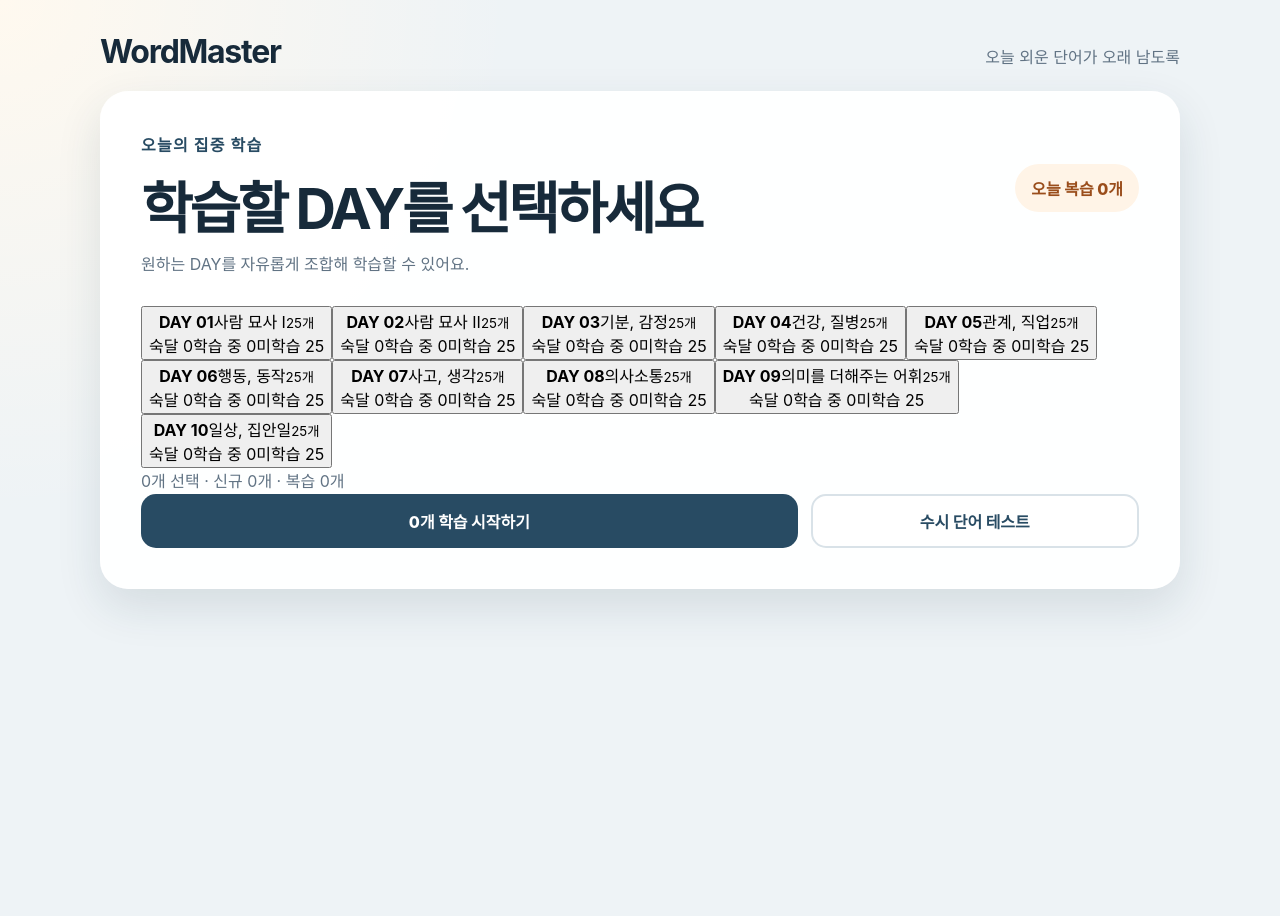
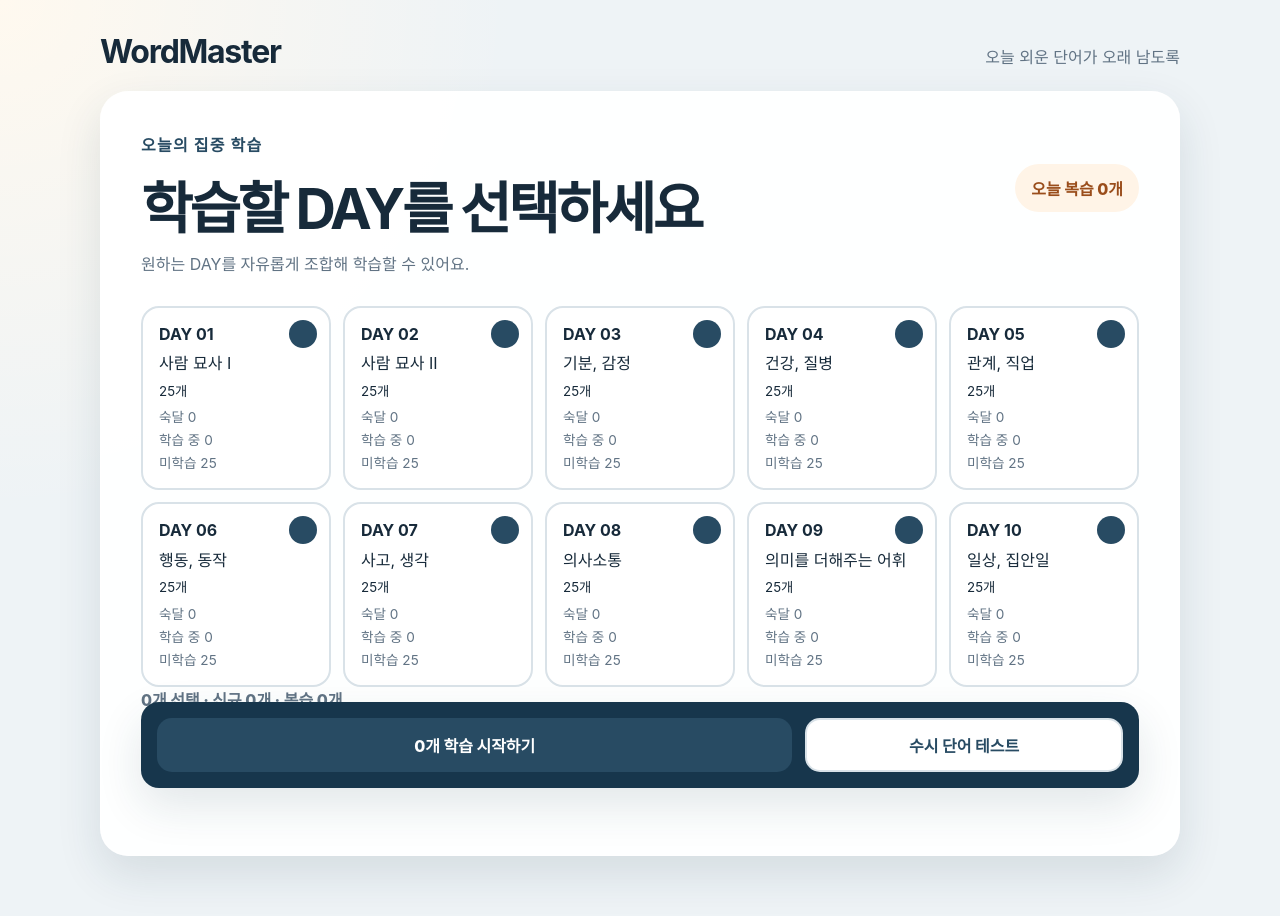
Before and after one commit to junukwon/Wordmaster, a React (Vite) app: page /#/ in a window 1280 px wide. Shown: the top 916 px of the page. Before the commit the page ends 800 px from the top, so only its background shows below. Built offline with nearby package versions, Linux system fonts and the light colour scheme.

Commit message:
test: verify flexible DAY study flows

```diff
--- a/src/styles/global.css
+++ b/src/styles/global.css
@@ -17,6 +17,20 @@ a { color: inherit; }
 .routine-card h2 { margin: 0 0 .4rem; font-size: clamp(2rem, 6vw, 3.5rem); letter-spacing: -.06em; }
 .routine-card p { margin: 0; color: var(--color-muted); line-height: 1.65; }
 .review-pill { flex: none; padding: .75rem 1rem; border-radius: 999px; background: #fff4e7; color: #9a4d1b; font-weight: 800; }
+.active-session-card, .active-session-banner { display: flex; align-items: center; justify-content: space-between; gap: 1rem; margin-bottom: 1rem; padding: 1rem 1.25rem; border-radius: var(--radius-md); background: var(--color-primary); color: white; }
+.active-session-banner > div { display: flex; flex-wrap: wrap; align-items: center; gap: .5rem 1rem; }
+.active-session-banner .button { flex: none; border-color: white; }
+.day-grid { display: grid; grid-template-columns: repeat(auto-fit, minmax(190px, 1fr)); gap: .75rem; }
+.day-card { position: relative; display: grid; min-height: 176px; gap: .4rem; padding: 1rem; border: 2px solid var(--color-line); border-radius: var(--radius-md); background: white; color: inherit; text-align: left; cursor: pointer; }
+.day-card[data-selected="true"] { border-color: var(--color-primary); background: #edf7f5; box-shadow: 0 0 0 2px rgba(23, 91, 84, .12); }
+.day-card__check { position: absolute; top: .75rem; right: .75rem; display: grid; width: 28px; height: 28px; place-items: center; border-radius: 50%; background: var(--color-primary); color: white; }
+.day-card__progress { display: grid; gap: .2rem; color: var(--color-muted); font-size: .85rem; }
+.selection-summary { margin: 1rem 0 0; font-weight: 800; }
+.study-selection-summary, .home-actions { position: sticky; bottom: .75rem; z-index: 5; display: flex; align-items: center; justify-content: space-between; gap: 1rem; margin-top: 1rem; padding: 1rem; border-radius: var(--radius-md); background: var(--color-primary-strong); color: white; box-shadow: var(--shadow-card); }
+.dialog-backdrop { position: fixed; inset: 0; z-index: 20; display: grid; place-items: center; padding: 1rem; background: rgba(13, 34, 46, .55); }
+.session-dialog { width: min(100%, 520px); padding: 1.5rem; border-radius: var(--radius-lg); background: white; box-shadow: var(--shadow-card); }
+.session-dialog__actions { display: grid; gap: .65rem; margin-top: 1rem; }
+.session-dialog__actions button { min-height: 44px; padding: .65rem 1rem; border: 1px solid var(--color-line); border-radius: 12px; background: white; color: var(--color-primary); font-weight: 800; cursor: pointer; }
 .progress { display: grid; grid-template-columns: 1fr auto; align-items: center; gap: 1rem; }
 .progress__track { overflow: hidden; height: 14px; border-radius: 999px; background: #e7edf1; }
 .progress__fill { display: block; height: 100%; border-radius: inherit; background: linear-gradient(90deg, var(--color-primary), var(--color-strong)); transition: width .2s ease; }
@@ -120,6 +134,9 @@ a { color: inherit; }
   .page { width: min(100% - 1rem, 680px); padding-top: 1rem; }
   .brand-bar { align-items: flex-start; flex-direction: column; }
   .routine-card__title-row { flex-direction: column; }
+  .day-grid { grid-template-columns: repeat(2, minmax(0, 1fr)); }
+  .active-session-card, .active-session-banner, .study-selection-summary, .home-actions { align-items: stretch; flex-direction: column; }
+  .active-session-banner .button, .study-selection-summary .button, .home-actions .button { width: 100%; min-height: 44px; }
   .status-grid { grid-template-columns: 1fr; }
   .home-actions { grid-template-columns: 1fr; }
   .study-header { align-items: stretch; flex-direction: column; }
```
Also changed, not shown: 2 other files (tests, documents, lock files or other folders).
